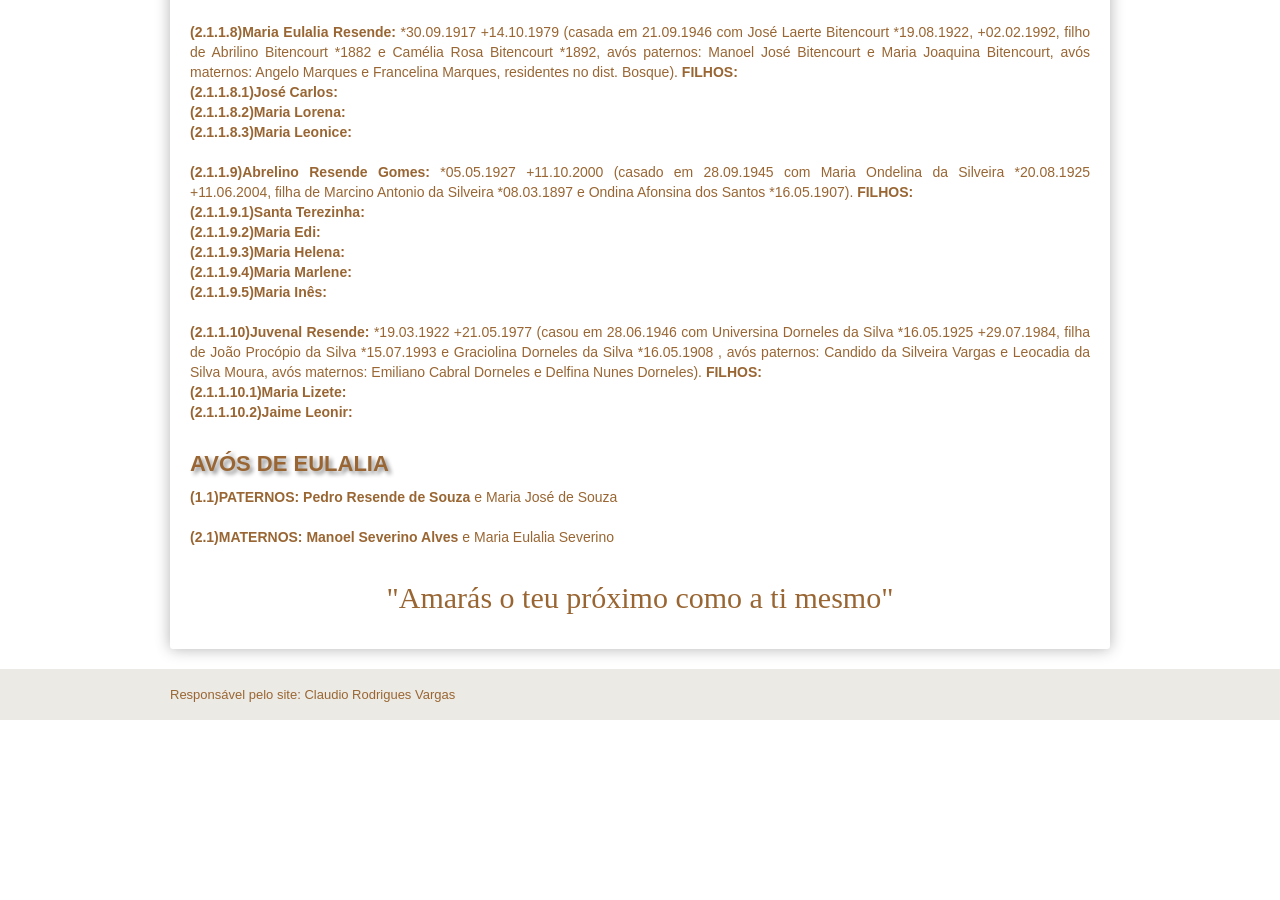
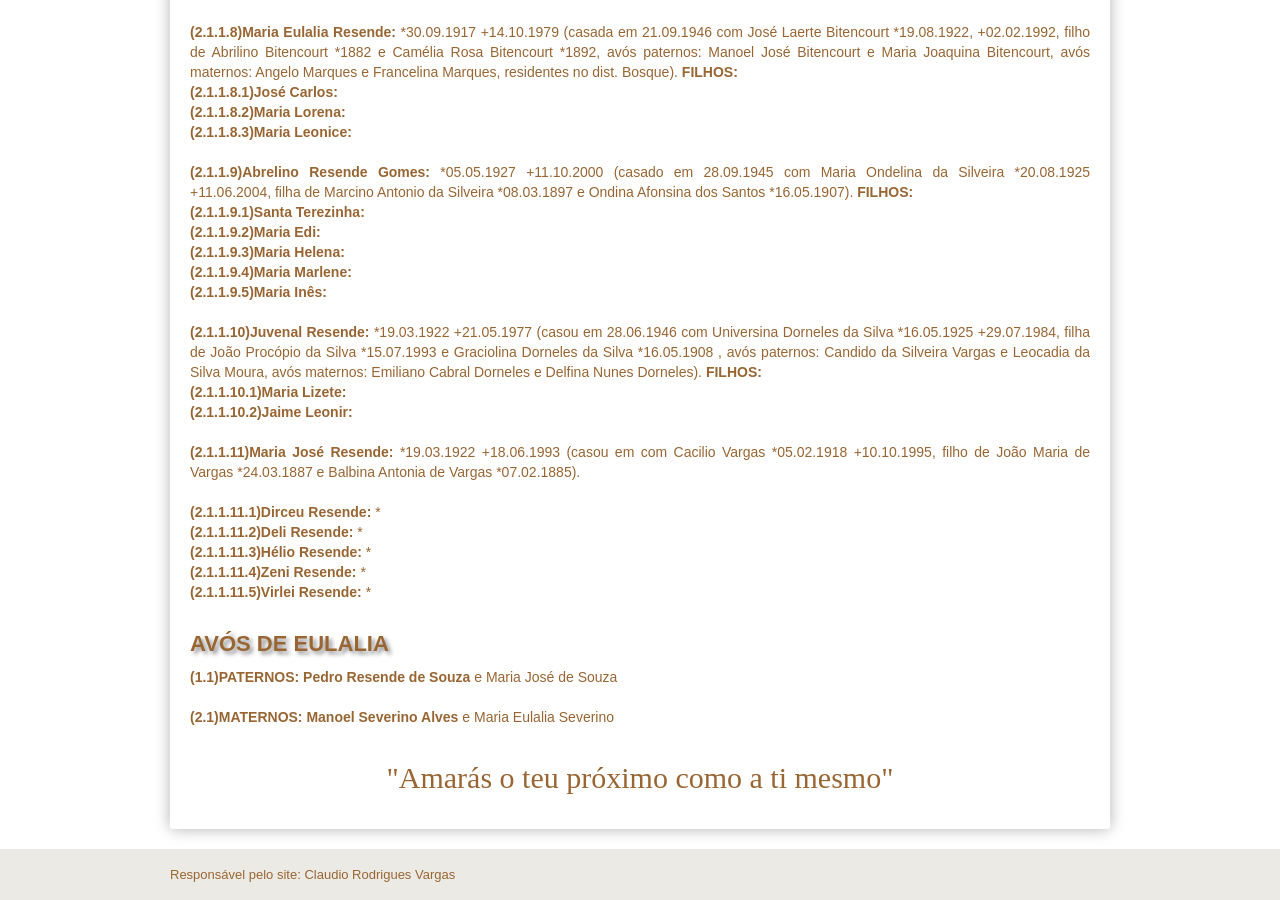
Before and after one commit to claudiovargas1955/claudiovargas1955.github.io, a Jekyll site: the page built from _pages/familia-resende.html, in a window 1280 px wide and 900 px high, scrolled down 1366 px. Built offline with Jekyll 4.4.1, drawn with Linux system fonts in a browser that asks for light colours; some web fonts are replaced; before the commit the page ends 2086 px from its top, so only the background shows below that.

Commit message:
Update familia-resende.html

```diff
--- a/_pages/familia-resende.html
+++ b/_pages/familia-resende.html
@@ -166,6 +166,13 @@ Jorni Alfredo, Solange Aparecida (casada com Cleiton de Freitas Flores), Geovane
       <b>(2.1.1.10.1)Maria Lizete: </b><br>
       <b>(2.1.1.10.2)Jaime Leonir: </b><br><br>
 
+    <b>(2.1.1.11)Maria José Resende: </b>*19.03.1922 +18.06.1993 (casou em com Cacilio Vargas *05.02.1918 +10.10.1995, filho de João
+    Maria de Vargas *24.03.1887 e Balbina Antonia de Vargas *07.02.1885). <br><br>
+          <b>(2.1.1.11.1)Dirceu Resende: </b>* <br>
+          <b>(2.1.1.11.2)Deli Resende: </b>* <br>
+          <b>(2.1.1.11.3)Hélio Resende: </b>* <br>
+          <b>(2.1.1.11.4)Zeni Resende: </b>* <br>
+          <b>(2.1.1.11.5)Virlei Resende: </b>* <br><br>
 
 <h4>AVÓS DE EULALIA</h4>
 
```
